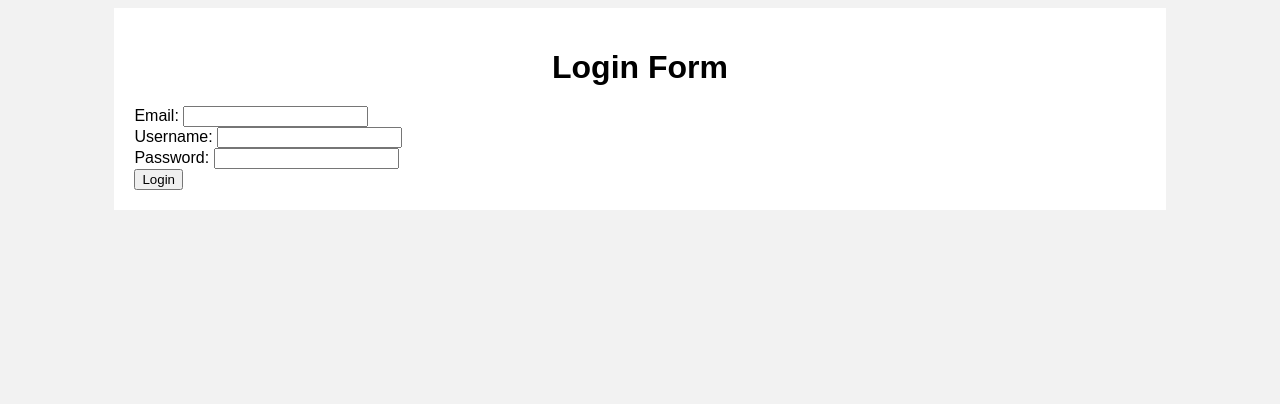
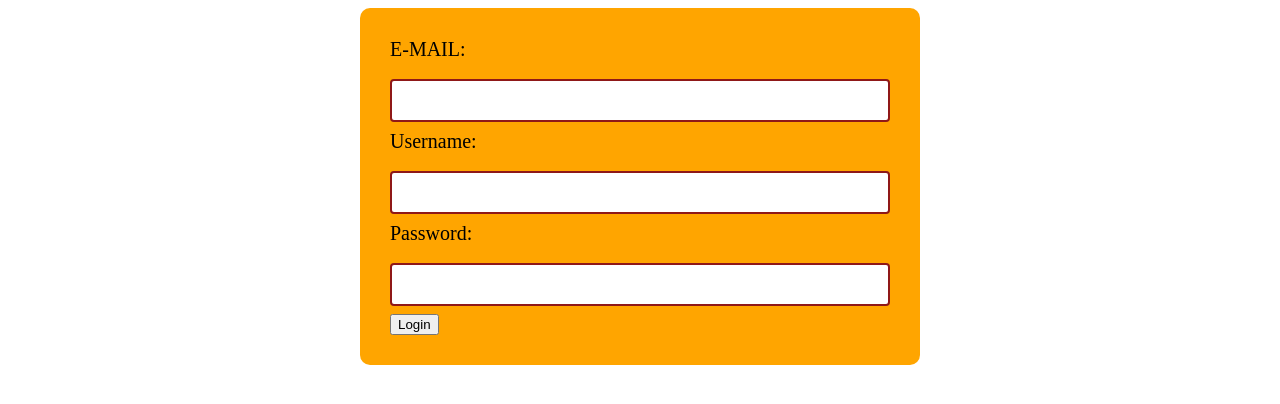
Before and after one commit to Nandana19052003/-club-tasks, a plain HTML site: page task-#9/login.html in a window 1280 px wide. Drawn offline with Linux system fonts and the light colour scheme.

Commit message:
LOGIN PAGE COMPLETE

```diff
--- /dev/null
+++ b/task-#9/form.css
@@ -0,0 +1,43 @@
+/* Form Container */
+.form-container {
+  width: 500px;
+  margin: 0 auto;
+  background-color: orange;
+  padding: 30px;
+  border-radius: 10px;
+}
+
+/* Form Inputs */
+.form-container input[type='text'],
+.form-container input[type='password'] {
+  width: 100%;
+  padding: 12px 20px;
+  margin: 8px 0;
+  box-sizing: border-box;
+  border: 2px solid rgb(143, 24, 24);
+  border-radius: 4px;
+}
+
+/* Form Label */
+.form-container label {
+  font-size: 20px;
+  margin-bottom: 10px;
+  display: block;
+}
+
+/* Form Submit Button */
+.form-container input[type='submit'] {
+  width: 100%;
+  background-color: #4CAF50;
+  color: rgb(255, 255, 255);
+  padding: 14px 20px;
+  margin: 8px 0;
+  border: none;
+  border-radius: 4px;
+  cursor: pointer;
+}
+
+/* Form Submit Button Hover Effect */
+.form-container input[type='submit']:hover {
+  background-color: #45a049;
+}
--- a/task-#9/login.html
+++ b/task-#9/login.html
@@ -6,32 +6,35 @@
     <meta name="viewport" content="width=device-width, initial-scale=1.0">
 
     <title>Login Form</title>
-    <link rel="stylesheet" type="text/css" href="style.css">
+    <link rel="stylesheet" type="text/css" href="form.css">
   </head>
   <body>
-    <div class="container">
-      <h1>Login Form</h1>
-      <form id="welcome.html" method="GET" class="form">
-        <label for="email">Email:</label>
-        <input type="email" id="email" required>
+    <div class="form-container">
+      <form id="login-form">
+          <label for="E-MAIL">E-MAIL:</label>
+          <input type="text" id="E-MAIL" name="E-MAIL">
           <br>
-        <label for="username">Username:</label>
-        <input type="text" id="username" required>
+          <label for="Username">Username:</label>
+          <input type="text" id="username" name="username">
           <br>
           <label for="password">Password:</label>
-        <input type="password" id="password" required>
+          <input type="password" id="password" name="password">
           <br>
-        <button type="submit">Login</button>
+          <input type="button" value="Login" onclick="validateForm()">
       </form>
-    </div>
+      <script src="validate.js"></script>
       <script>
-      function redirectToHome() {
-        if (login_successful) {
+          function validateForm() {
+              const EMAIL = document.getElementById("E-MAIL").value;
+              const username = document.getElementById("username").value;
+              const password = document.getElementById("password").value;
+              if (validateLogin(EMAIL,username, password)) {
                 window.location.href = "welcome.html";
               } else {
-          alert("Invalid credentials, please try again.");
+                  alert("Invalid username or password.Please Try Again!!!!");
               }
           }
       </script>
+    </div>
   </body>
   </html>
--- a/task-#9/style.css
+++ /dev/null
@@ -1,20 +0,0 @@
-body {
-  font-family: Arial, sans-serif;
-  background-color: #f2f2f2;
-}
-
-.container {
-  width: 80%;
-  margin: 0 auto;
-  background-color: white;
-  padding: 20px;
-}
-
-h1 {
-  text-align: center;
-  margin-bottom: 20px;
-}
-
-#login-form {
-  padding: 20px
-}
--- /dev/null
+++ b/task-#9/validate.js
@@ -0,0 +1,29 @@
+function validateLogin(username, password) {
+
+    const validUsers = [
+        {EMAIL: "email1@gmail.com" , username: "user1", password: "password1"},
+        {EMAIL: "email2@gmail.com" ,username: "user2", password: "password2"},
+        {EMAIL: "email3@gmail.com" ,username: "user3", password: "password3"}
+    ];
+
+    // Check if the entered username and password match any of the valid users
+    for (let i = 0; i < validUsers.length; i++) {
+        if (username === validUsers[i].username && password === validUsers[i].password) {
+            return true;
+        }
+    }
+
+    // If no match is found, return false
+    return false;
+}
+
+// Example usage
+const enteredEMAIL = "email1@gmail.com";
+const enteredUsername = "user1";
+const enteredPassword = "password1";
+
+if (validateLogin(enteredUsername, enteredPassword)) {
+    console.log("Login successful!");
+} else {
+    console.log("Invalid username or password.");
+}
```
Lines whose indentation alone changed are shown as unchanged.
